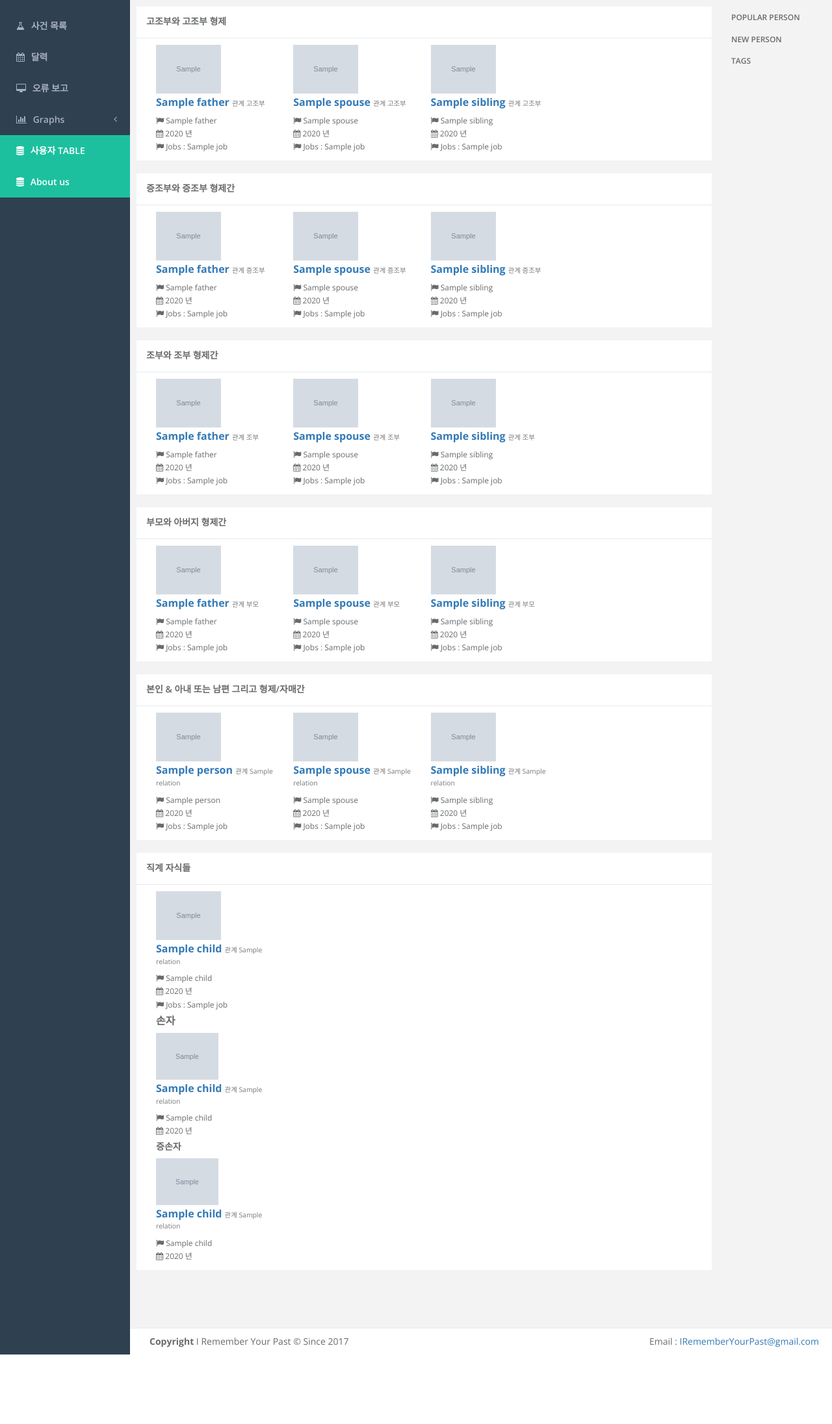
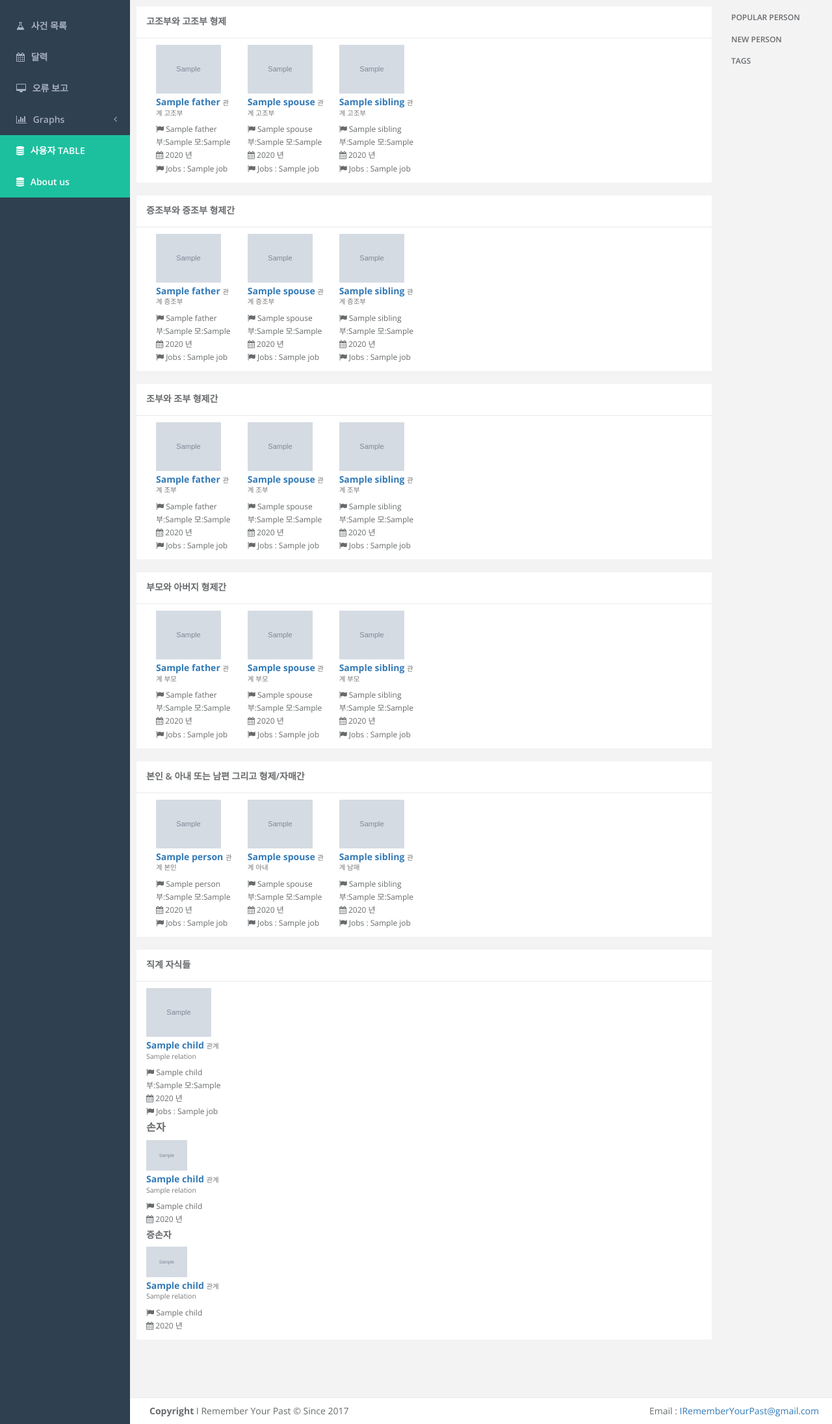
Before and after one commit to happychallenge/mySite, a Django app: template mySite/records/templates/records/person_relationship.html in a window 1280 px wide. Shown: the part 148-2340 px from the top of the page at 65% size. Before the commit the page ends 2233 px from the top, so only its background shows below. Run offline with Django 3.2, Linux system fonts and the light colour scheme; the template is opened without the code that fills it: most values are stand-ins (such as "Sample title", 1, 10 or a date in 2020); grey boxes marked "Sample" are stand-in pictures; some libraries are stand-ins or nearby versions.

Commit message:
person_relationship 기능을 수정함

```diff
--- a/mySite/records/admin.py
+++ b/mySite/records/admin.py
@@ -39,6 +39,7 @@ class EventAdmin(admin.ModelAdmin):
 class PersonEventAdmin(admin.ModelAdmin):
     class Meta:
         model = PersonEvent
+    list_display = ['id', 'person', 'event']
 
 @admin.register(News)
 class NewsAdmin(admin.ModelAdmin):
--- a/mySite/records/templates/records/partial/person_info.html
+++ b/mySite/records/templates/records/partial/person_info.html
@@ -134,7 +134,7 @@
     {% if person.get_spouse %}
         <div class="ibox-content no-padding profile-content">
         {% for spouse in person.get_spouse %}
-            {% include 'records/partial/relationship.html' with person=spouse relationship='남편/아내' %}
+            {% include 'records/partial/relationship.html' with person=spouse relationship='남편/아내' checkbox=False %}
         {% endfor %}
         </div>
     {% endif %}
@@ -144,7 +144,7 @@
         <div class="ibox-content no-padding profile-content">
             {% for parent in person.get_parent %}
                 {# 아버지/어머니 #}
-                {% include 'records/partial/relationship.html' with person=parent relationship='부모' %}
+                {% include 'records/partial/relationship.html' with person=parent relationship='부모' checkbox=False %}
             {% endfor %}
         </div>
     {% endif %}
@@ -154,7 +154,7 @@
         <div class="ibox-content no-padding profile-content">
             <div class="row">
         {% for child in person.get_children %}
-            {% include 'records/partial/relationship.html' with person=child relationship='자식' %}
+            {% include 'records/partial/relationship.html' with person=child relationship='자식' checkbox=False %}
         {% endfor %}
             </div>
         </div>
--- a/mySite/records/templates/records/partial/person_info_of_himandspouse.html
+++ b/mySite/records/templates/records/partial/person_info_of_ascendent.html
@@ -17,10 +17,10 @@
     {# 조상 반복 #}
     <div class="ibox-content">
         {# 본인 #}
-        {% include 'records/partial/relationship_of_person.html' with obj=person   %}
+        {% include 'records/partial/relationship_of_person.html' with obj=person %}
         {# 아내 또는 남 #}
         {% for person in person.get_spouse %}
-            {% include 'records/partial/relationship_of_person.html' with obj=person  %}
+            {% include 'records/partial/relationship_of_person.html' with obj=person %}
         {% endfor %}
 
         {% for sibling in person.get_sibling %}
--- a/mySite/records/templates/records/partial/person_info_of_descendent.html
+++ b/mySite/records/templates/records/partial/person_info_of_descendent.html
@@ -16,8 +16,10 @@
 
     {# 조상 반복 #}
     <div class="ibox-content">
+        <div class="row">
         {% for person in persons %}
             {% include 'records/partial/relationship_of_person.html' with obj=person  %}
         {% endfor %}
+        </div>
     </div>
 </div>
--- /dev/null
+++ b/mySite/records/templates/records/partial/person_info_of_selfandspouse.html
@@ -0,0 +1,44 @@
+{% load static %}
+<div class="ibox float-e-margins">
+    <div class="ibox-title">
+        <h5> {{ relationship }} </h5>
+        {% if checkbox %}
+            <div class="ibox-tools">
+                <a class="dropdown-toggle" data-toggle="dropdown" href="#">
+                    <i class="fa fa-wrench"></i>
+                </a>
+                <ul class="dropdown-menu dropdown-user">
+                    <li><a class='following' href="">선택</a></li>
+                </ul>
+            </div>
+        {% endif %}
+    </div>
+
+    {# 조상 반복 #}
+    <div class="ibox-content">
+        {# 본인 #}
+        {% include 'records/partial/relationship_of_person.html' with obj=person relation="본인"  %}
+        {# 아내 또는 남 #}
+        {% for person in person.get_spouse %}
+            {% include 'records/partial/relationship_of_person.html' with obj=person relation="아내" %}
+        {% endfor %}
+
+        {% for sibling in person.get_sibling %}
+            {% if sibling != person %}
+                {% include 'records/partial/relationship_of_person.html' with obj=sibling relation="남매" %}
+            {% endif %}
+        {% endfor %}
+
+    {% if user.is_staff and register %}
+        <div class="col-sm-3">
+            <div class="no-padding">
+                {% if user.is_authenticated %}
+                    <button class="btn btn-primary createRelation">가족 관계 등록</button> <br>
+                    사진 밑에 있는 "관계"를 누르시면 그 사람 중심으로 가족 관계를 볼 수 있습니다.
+                {% endif %}
+            </div>
+        </div>
+    {% endif %}
+
+    </div>
+</div>
--- a/mySite/records/templates/records/partial/relationship.html
+++ b/mySite/records/templates/records/partial/relationship.html
@@ -10,14 +10,14 @@
         </a>
     </div>
     <div class="media-body ">
-        <h3>
+        <h4>
             <a href="{% url 'records:person_detail' person.id %}">
                 <strong>{{ person.name }}</strong>
             </a>
             <a href="{% url 'records:person_relationship' person.id %}">
                 <small>관계 {{ relation }} </small>
             </a>
-        </h3>
+        </h4>
 
         <p>
             <i class="fa fa-flag"></i> {{person.nick_name}}
--- a/mySite/records/templates/records/partial/relationship_of_person.html
+++ b/mySite/records/templates/records/partial/relationship_of_person.html
@@ -1,5 +1,5 @@
 {% load static %}
-<div class="col-sm-3">
+<div class="col-lg-2 col-md-3 col-sm-4">
     <div class="no-padding">
         <a href="{% url 'records:person_detail' obj.pk %}">
             <img alt="image" width="100px" class="img-responsive" src="{% if obj.picture %}{{ obj.picture.url }}
@@ -10,16 +10,17 @@
 
         {# 해당 Person 본인 정보 #}
         <div class="media-body ">
-            <h3>
+            <h4>
                 <a href="{% url 'records:person_detail' obj.id %}">
                     <strong>{{ obj.name }}</strong>
                 </a>
                 <a href="{% url 'records:person_relationship' obj.id %}">
                     <small>관계 {{ relation }} </small>
                 </a>
-            </h3>
+            </h4>
 
             <p><i class="fa fa-flag"></i> {{obj.nick_name}}</p>
+            <p>부:{{obj.get_father}} 모:{{obj.get_mother}}</p>
             {% if checkbox %}
                 <input type="checkbox" checked value="{{obj.id}}" name="person" class="checkbox checkbox-primary pull-right">
             {% endif %}
--- a/mySite/records/templates/records/person_relationship.html
+++ b/mySite/records/templates/records/person_relationship.html
@@ -30,34 +30,34 @@
             {# 000. 고조부 #}
             <div class="col-md-12">
                 {% if person.get_father.get_father.get_father.get_father %}
-                    {% include 'records/partial/person_info_of_himandspouse.html' with person=person.get_father.get_father.get_father.get_father relationship='고조부와 고조부 형제' relation="고조부" %}
+                    {% include 'records/partial/person_info_of_ascendent.html' with person=person.get_father.get_father.get_father.get_father relationship='고조부와 고조부 형제' relation="고조부" %}
                 {% endif %}
             </div>
 
             {# 001. 증조부 #}
             <div class="col-md-12">
                 {% if person.get_father.get_father.get_father %}
-                    {% include 'records/partial/person_info_of_himandspouse.html' with person=person.get_father.get_father.get_father relationship='증조부와 증조부 형제간' relation="증조부" %}
+                    {% include 'records/partial/person_info_of_ascendent.html' with person=person.get_father.get_father.get_father relationship='증조부와 증조부 형제간' relation="증조부" %}
                 {% endif %}
             </div>
 
             {# 002. 조부 #}
             <div class="col-md-12">
                 {% if person.get_father.get_father %}
-                    {% include 'records/partial/person_info_of_himandspouse.html' with person=person.get_father.get_father relationship='조부와 조부 형제간' relation="조부" %}
+                    {% include 'records/partial/person_info_of_ascendent.html' with person=person.get_father.get_father relationship='조부와 조부 형제간' relation="조부" %}
                 {% endif %}
             </div>
 
             {# 003. 부모 #}
             <div class="col-md-12">
                 {% if person.get_father %}
-                    {% include 'records/partial/person_info_of_himandspouse.html' with person=person.get_father relationship='부모와 아버지 형제간' relation="부모" %}
+                    {% include 'records/partial/person_info_of_ascendent.html' with person=person.get_father relationship='부모와 아버지 형제간' relation="부모" %}
                 {% endif %}
             </div>
 
             {# 004. 본인과 형제간 #}
             <div class="col-md-12">
-                {% include 'records/partial/person_info_of_himandspouse.html' with person=person relationship='본인 & 아내 또는 남편 그리고 형제/자매간' register=True %}
+                {% include 'records/partial/person_info_of_selfandspouse.html' with person=person relationship='본인 & 아내 또는 남편 그리고 형제/자매간' register=True %}
             </div>
 
             <div class="col-md-12">
--- a/mySite/records/views_reg.py
+++ b/mySite/records/views_reg.py
@@ -149,7 +149,7 @@ def add_event(request, person_id):
 
             person = get_object_or_404(Person, id=person_id)
 
-            personevent = PersonEvent.objects.get_or_create(
+            personevent, created = PersonEvent.objects.get_or_create(
                     person=person, event=event, created_user=request.user)
 
         return redirect('records:check_evidence', personevent.id)
```
Also changed, not shown: mySite/records/models.py (+8 -1 lines), mySite/records/templates/records/check_event_result.html (+2 -21 lines), 2 other files.
